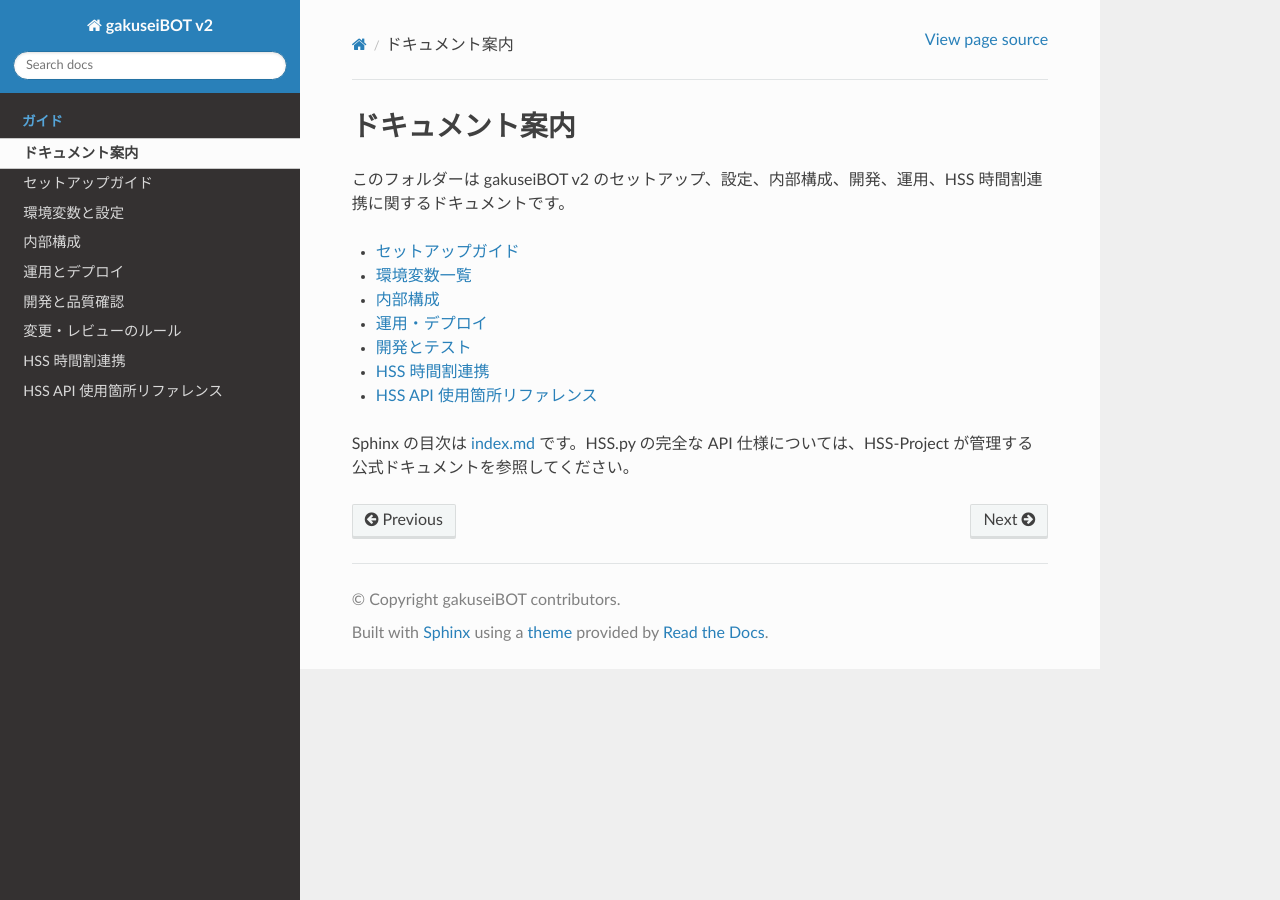
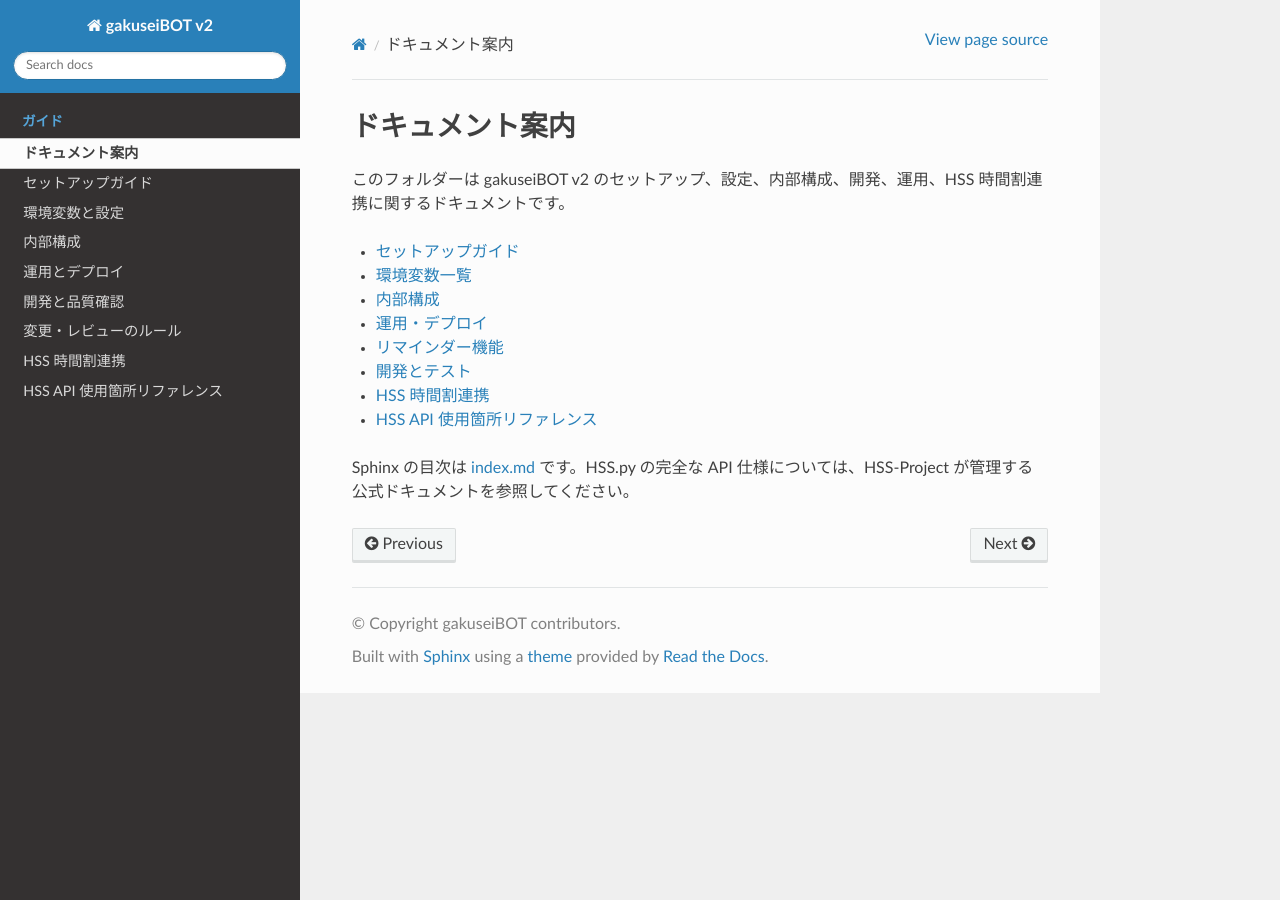
Before and after one commit to akiy2009/gakuseiBOTv2-Beta, a Sphinx documentation site: the page built from docs/README.md, in a window 1280 px wide. Built offline with Sphinx 7.4.7 and the Read the Docs theme 3.1.0, drawn with Linux system fonts in a browser that asks for light colours.

Commit message:
docs: add reminders to documentation index

```diff
--- a/docs/README.md
+++ b/docs/README.md
@@ -6,6 +6,7 @@
 - [環境変数一覧](configuration.md)
 - [内部構成](architecture.md)
 - [運用・デプロイ](operations.md)
+- [リマインダー機能](reminders.md)
 - [開発とテスト](development.md)
 - [HSS 時間割連携](study/hss-integration.md)
 - [HSS API 使用箇所リファレンス](study/api-reference.md)
```
